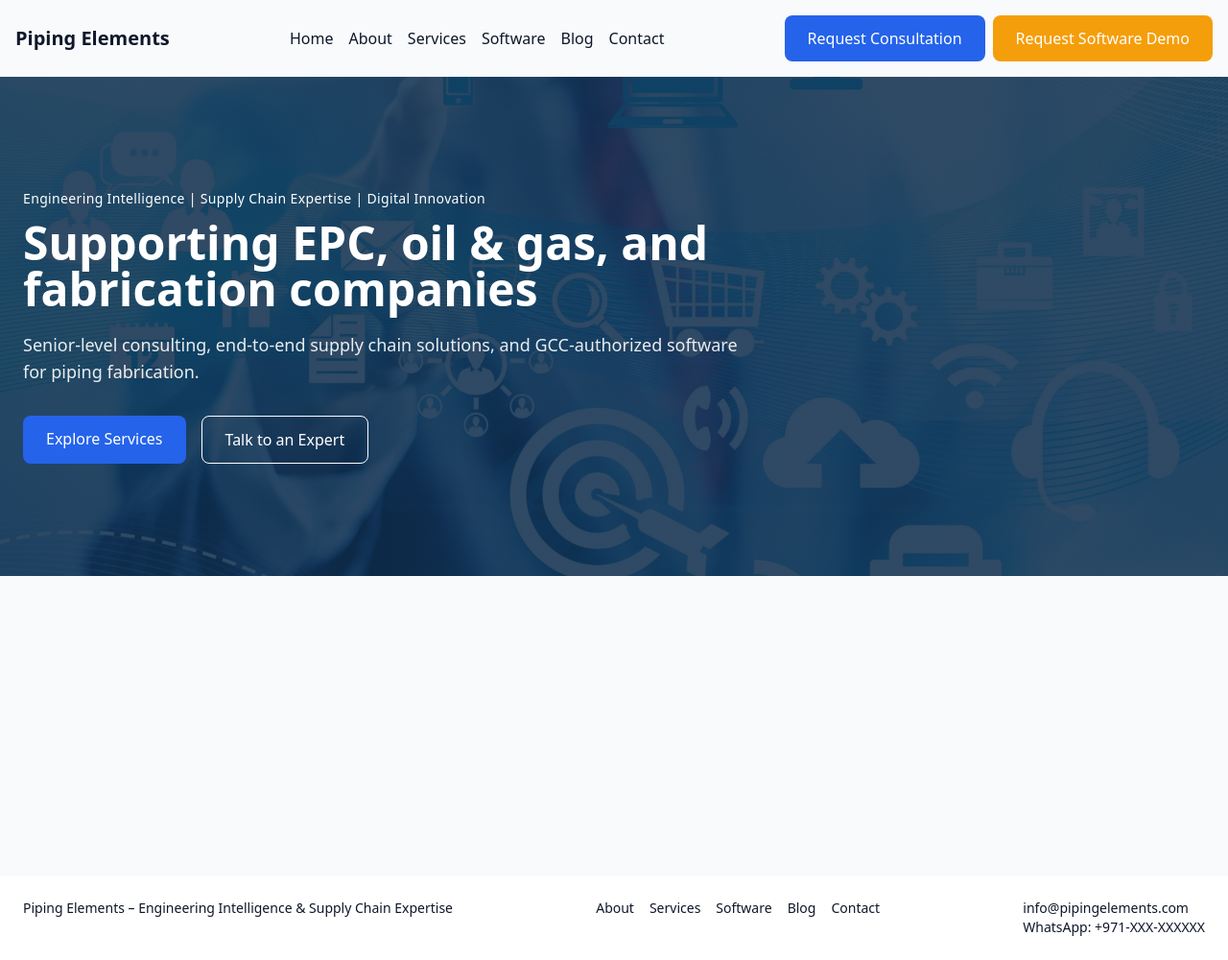
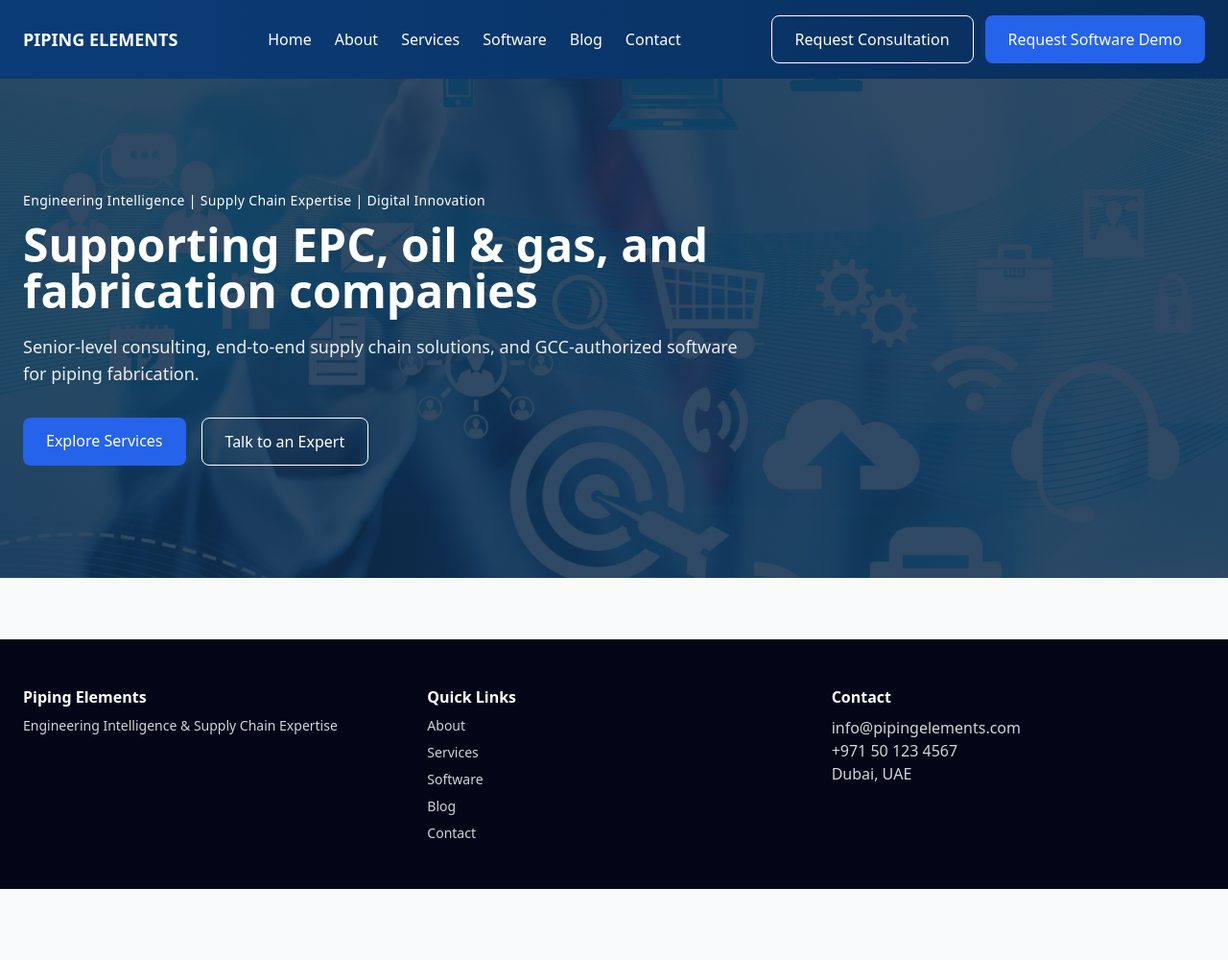
Before and after one commit to Muhammadshajid/piping-elements-website, a Next.js app: page / in a window 1280 px wide. Shown: the whole page at 96% size. After the commit the page ends 926 px from the top, so only its background shows below. Built offline with nearby package versions, Linux system fonts and the light colour scheme.

Commit message:
Update layout.tsx

```diff
--- a/app/layout.tsx
+++ b/app/layout.tsx
@@ -1,16 +1,17 @@
 import './globals.css'
 import Link from 'next/link'
 
-export const metadata = { title: 'Piping Elements' }
-
 export default function RootLayout({ children }: { children: React.ReactNode }) {
   return (
-    <html lang='en'>
+    <html lang="en">
       <body>
-        <header className="header p-4">
-          <div className="container mx-auto flex items-center justify-between">
-            <div className="text-xl font-bold">Piping Elements</div>
-            <nav className="space-x-4">
+
+        {/* HEADER */}
+        <header className="bg-gradient-to-r from-[#0b3c78] to-[#082f5c] text-white">
+          <div className="max-w-7xl mx-auto px-6 py-4 flex justify-between items-center">
+            <div className="font-bold text-lg">PIPING ELEMENTS</div>
+
+            <nav className="hidden md:flex gap-6">
               <Link href="/">Home</Link>
               <Link href="/about">About</Link>
               <Link href="/services">Services</Link>
@@ -18,29 +19,46 @@ export default function RootLayout({ children }: { children: React.ReactNode })
               <Link href="/blog">Blog</Link>
               <Link href="/contact">Contact</Link>
             </nav>
-            <div>
-              <button className="btn-primary">Request Consultation</button>
-              <button className="ml-2 btn-primary" style={{background:'#f59e0b'}}>Request Software Demo</button>
+
+            <div className="flex gap-3">
+              <button className="btn-outline">Request Consultation</button>
+              <button className="btn-primary">Request Software Demo</button>
             </div>
           </div>
         </header>
-     <main className="min-h-screen">{children}</main>
-        <footer className="p-6 text-sm bg-white mt-8">
-          <div className="container mx-auto flex justify-between">
-            <div>Piping Elements – Engineering Intelligence & Supply Chain Expertise</div>
-            <div className="space-x-4">
-              <Link href="/about">About</Link>
-              <Link href="/services">Services</Link>
-              <Link href="/software">Software</Link>
-              <Link href="/blog">Blog</Link>
-              <Link href="/contact">Contact</Link>
+
+        {children}
+
+        {/* FOOTER */}
+        <footer className="bg-[#020617] text-gray-300 mt-16">
+          <div className="max-w-7xl mx-auto px-6 py-12 grid md:grid-cols-3 gap-8">
+            <div>
+              <h4 className="text-white font-semibold">Piping Elements</h4>
+              <p className="text-sm mt-2">
+                Engineering Intelligence & Supply Chain Expertise
+              </p>
             </div>
+
             <div>
-              <div>info@pipingelements.com</div>
-              <div>WhatsApp: +971-XXX-XXXXXX</div>
+              <h4 className="text-white font-semibold mb-2">Quick Links</h4>
+              <ul className="space-y-2 text-sm">
+                <li><Link href="/about">About</Link></li>
+                <li><Link href="/services">Services</Link></li>
+                <li><Link href="/software">Software</Link></li>
+                <li><Link href="/blog">Blog</Link></li>
+                <li><Link href="/contact">Contact</Link></li>
+              </ul>
+            </div>
+
+            <div>
+              <h4 className="text-white font-semibold mb-2">Contact</h4>
+              <p>info@pipingelements.com</p>
+              <p>+971 50 123 4567</p>
+              <p>Dubai, UAE</p>
             </div>
           </div>
         </footer>
+
       </body>
     </html>
   )
```
